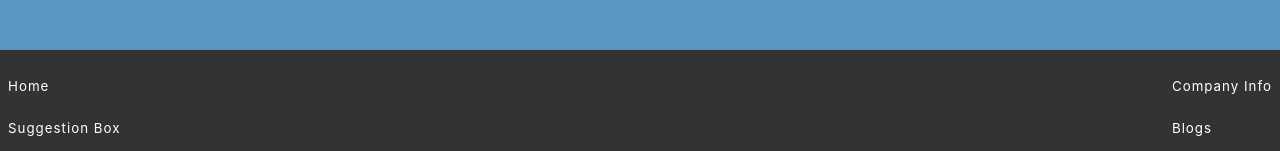
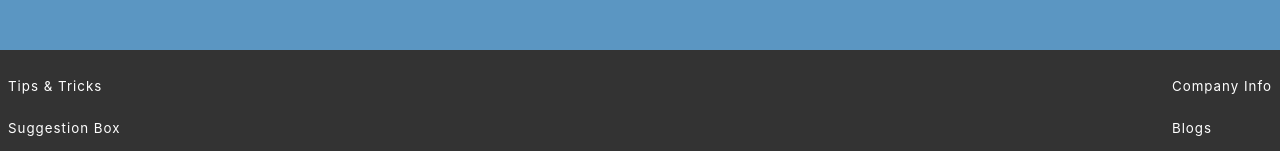
Before and after one commit to CherieCM/Travel-App, a React (Create React App) app: page /info in a window 1280 px wide. Shown: the part 647-798 px from the top of the page. Built offline with nearby package versions, Linux system fonts and the light colour scheme.

Commit message:
added tips link

```diff
--- a/src/components/footer/Footer.js
+++ b/src/components/footer/Footer.js
@@ -12,8 +12,8 @@ const Footer = () => {
     <footer className="footer">
       <ul>
         <li>
-          <Link to="/">
-            <button onClick={clickHandler}>Home</button>
+          <Link to="/tips">
+            <button onClick={clickHandler}>Tips &amp; Tricks</button>
           </Link>
         </li>
         <li>
```
